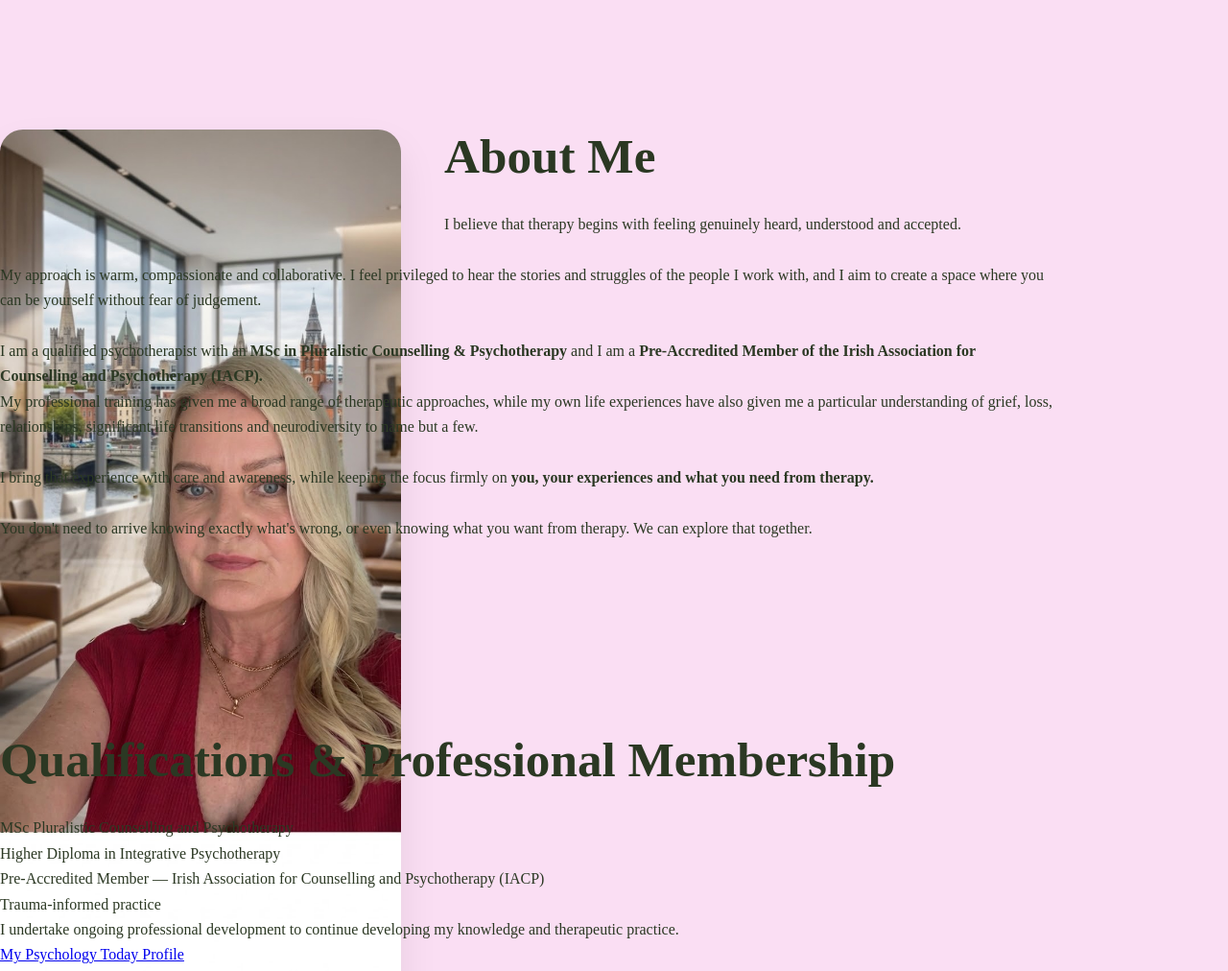
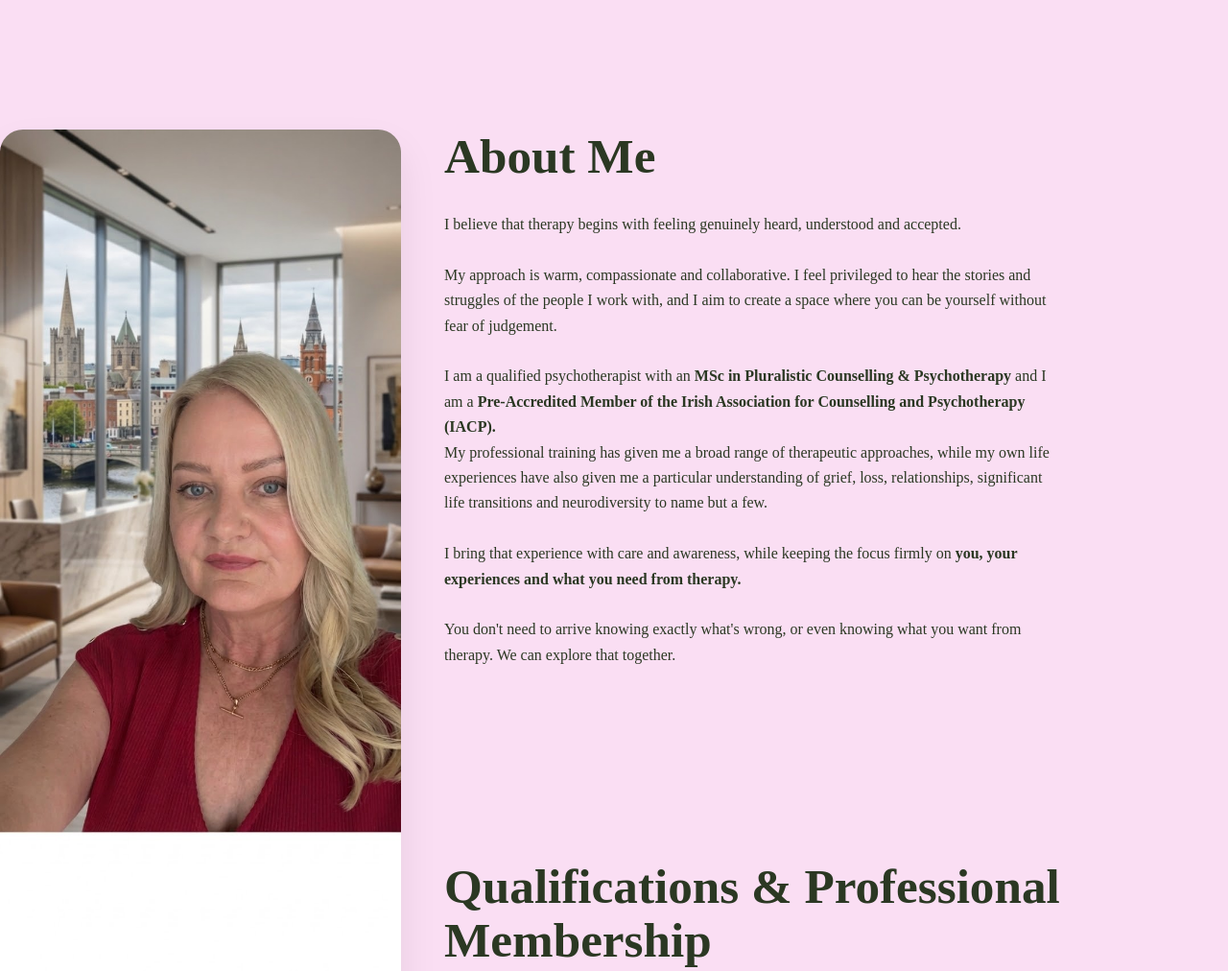
Before and after one commit to ciaranibhradaigh/sanarapsychotherapy, a plain HTML site: page index.html in a window 1280 px wide. Shown: the part 860-1872 px from the top of the page at 96% size. Drawn offline with Linux system fonts and the light colour scheme.

Commit message:
about image editing 2

```diff
--- a/styles.css
+++ b/styles.css
@@ -65,13 +65,13 @@ body{
 .about-image{
   float:left;
   width:38%;
-  height:100px;
-  object-fit: cover;
   margin:0 45px 25px 0;
 }
 
 .about-image img{
   width:100%;
+  height:auto;
+  display:block;
   border-radius:24px;
   box-shadow:0 20px 40px rgba(0,0,0,0.08);
 }
```
